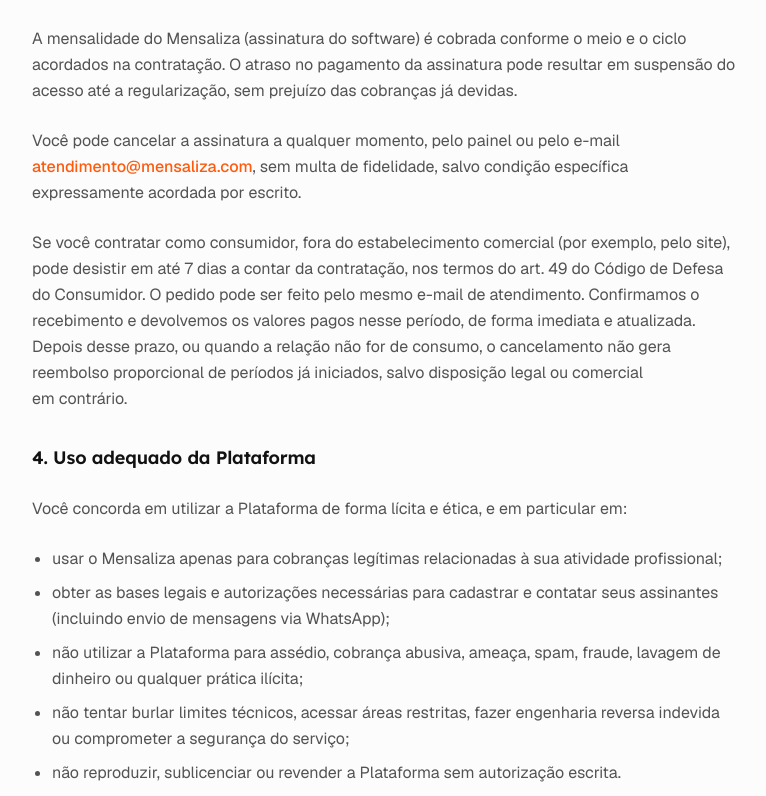
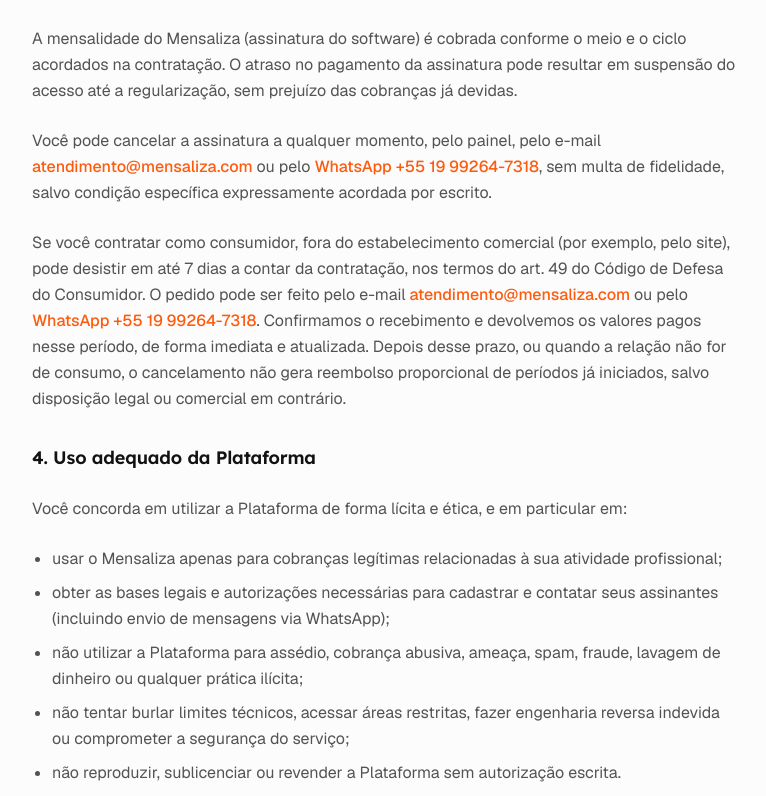
Before and after one commit to mensaliza/mensaliza_landing, a Next.js app: page /termos-de-uso in a window 1280 px wide. Shown: the part 1524-2320 px from the top of the page, without its empty margins (256-1022 px from the left). Built offline with nearby package versions, Linux system fonts and the light colour scheme; no server answers.

Commit message:
feat: add instagram and whats in all pages

```diff
--- a/src/app/politicas-de-privacidade/page.tsx
+++ b/src/app/politicas-de-privacidade/page.tsx
@@ -4,7 +4,12 @@
 import { SiteFooter } from "@/components/landing/site-footer";
 import { SiteHeader } from "@/components/landing/site-header";
 import { JsonLd } from "@/components/seo/json-ld";
-import { LEGAL_EMAIL, SUPPORT_EMAIL } from "@/lib/site-urls";
+import {
+  LEGAL_EMAIL,
+  SUPPORT_EMAIL,
+  SUPPORT_WHATSAPP_DISPLAY,
+  SUPPORT_WHATSAPP_URL,
+} from "@/lib/site-urls";
 import { buildBreadcrumbJsonLd, buildPageMetadata } from "@/lib/seo";
 
 export const metadata = buildPageMetadata({
@@ -57,7 +62,11 @@
             O controlador dos dados de profissionais e visitantes é o Mensaliza,
             responsável pelo site mensaliza.com e pelo aplicativo web. Suporte,
             conta e cancelamento:{" "}
-            <a href={`mailto:${SUPPORT_EMAIL}`}>{SUPPORT_EMAIL}</a>. Privacidade,
+            <a href={`mailto:${SUPPORT_EMAIL}`}>{SUPPORT_EMAIL}</a> ou{" "}
+            <a href={SUPPORT_WHATSAPP_URL} target="_blank" rel="noopener noreferrer">
+              WhatsApp {SUPPORT_WHATSAPP_DISPLAY}
+            </a>
+            . Privacidade, LGPD e exercício de direitos do titular:{" "}
             LGPD e exercício de direitos do titular:{" "}
             <a href={`mailto:${LEGAL_EMAIL}`}>{LEGAL_EMAIL}</a>, atendido pela
             equipe do Mensaliza responsável por esses assuntos.
@@ -286,7 +295,11 @@
           <p>
             Dúvidas de suporte, conta, cobrança da assinatura do software ou uso
             da Plataforma:{" "}
-            <a href={`mailto:${SUPPORT_EMAIL}`}>{SUPPORT_EMAIL}</a>.
+            <a href={`mailto:${SUPPORT_EMAIL}`}>{SUPPORT_EMAIL}</a> ou{" "}
+            <a href={SUPPORT_WHATSAPP_URL} target="_blank" rel="noopener noreferrer">
+              WhatsApp {SUPPORT_WHATSAPP_DISPLAY}
+            </a>
+            .
           </p>
         </LegalPageShell>
       </main>
--- a/src/app/termos-de-uso/page.tsx
+++ b/src/app/termos-de-uso/page.tsx
@@ -4,7 +4,12 @@
 import { SiteFooter } from "@/components/landing/site-footer";
 import { SiteHeader } from "@/components/landing/site-header";
 import { JsonLd } from "@/components/seo/json-ld";
-import { LEGAL_EMAIL, SUPPORT_EMAIL } from "@/lib/site-urls";
+import {
+  LEGAL_EMAIL,
+  SUPPORT_EMAIL,
+  SUPPORT_WHATSAPP_DISPLAY,
+  SUPPORT_WHATSAPP_URL,
+} from "@/lib/site-urls";
 import { buildBreadcrumbJsonLd, buildPageMetadata } from "@/lib/seo";
 
 export const metadata = buildPageMetadata({
@@ -107,22 +112,29 @@
             regularização, sem prejuízo das cobranças já devidas.
           </p>
           <p>
-            Você pode cancelar a assinatura a qualquer momento, pelo painel ou
-            pelo e-mail{" "}
-            <a href={`mailto:${SUPPORT_EMAIL}`}>{SUPPORT_EMAIL}</a>, sem multa de
-            fidelidade, salvo condição específica expressamente acordada por
-            escrito.
+            Você pode cancelar a assinatura a qualquer momento, pelo painel, pelo
+            e-mail{" "}
+            <a href={`mailto:${SUPPORT_EMAIL}`}>{SUPPORT_EMAIL}</a> ou pelo{" "}
+            <a href={SUPPORT_WHATSAPP_URL} target="_blank" rel="noopener noreferrer">
+              WhatsApp {SUPPORT_WHATSAPP_DISPLAY}
+            </a>
+            , sem multa de fidelidade, salvo condição específica expressamente
+            acordada por escrito.
           </p>
           <p>
             Se você contratar como consumidor, fora do estabelecimento comercial
             (por exemplo, pelo site), pode desistir em até 7 dias a contar da
             contratação, nos termos do art. 49 do Código de Defesa do Consumidor.
-            O pedido pode ser feito pelo mesmo e-mail de atendimento. Confirmamos
-            o recebimento e devolvemos os valores pagos nesse período, de forma
-            imediata e atualizada. Depois desse prazo, ou quando a relação não
-            for de consumo, o cancelamento não gera reembolso proporcional de
-            períodos já iniciados, salvo disposição legal ou comercial em
-            contrário.
+            O pedido pode ser feito pelo e-mail{" "}
+            <a href={`mailto:${SUPPORT_EMAIL}`}>{SUPPORT_EMAIL}</a> ou pelo{" "}
+            <a href={SUPPORT_WHATSAPP_URL} target="_blank" rel="noopener noreferrer">
+              WhatsApp {SUPPORT_WHATSAPP_DISPLAY}
+            </a>
+            . Confirmamos o recebimento e devolvemos os valores pagos nesse
+            período, de forma imediata e atualizada. Depois desse prazo, ou quando
+            a relação não for de consumo, o cancelamento não gera reembolso
+            proporcional de períodos já iniciados, salvo disposição legal ou
+            comercial em contrário.
           </p>
 
           <h2>4. Uso adequado da Plataforma</h2>
@@ -247,7 +259,11 @@
             risco à segurança, uso ilícito, inadimplência ou determinação legal.
             Você pode encerrar o uso cancelando a assinatura pelo painel ou
             solicitando o encerramento da conta em{" "}
-            <a href={`mailto:${SUPPORT_EMAIL}`}>{SUPPORT_EMAIL}</a>.
+            <a href={`mailto:${SUPPORT_EMAIL}`}>{SUPPORT_EMAIL}</a> ou pelo{" "}
+            <a href={SUPPORT_WHATSAPP_URL} target="_blank" rel="noopener noreferrer">
+              WhatsApp {SUPPORT_WHATSAPP_DISPLAY}
+            </a>
+            .
           </p>
 
           <h2>11. Lei aplicável e foro</h2>
@@ -262,7 +278,11 @@
           <h2>12. Contato</h2>
           <p>
             Suporte, dúvidas sobre a conta, cancelamento e encerramento:{" "}
-            <a href={`mailto:${SUPPORT_EMAIL}`}>{SUPPORT_EMAIL}</a>.
+            <a href={`mailto:${SUPPORT_EMAIL}`}>{SUPPORT_EMAIL}</a> ou{" "}
+            <a href={SUPPORT_WHATSAPP_URL} target="_blank" rel="noopener noreferrer">
+              WhatsApp {SUPPORT_WHATSAPP_DISPLAY}
+            </a>
+            .
           </p>
           <p>
             Notificações sobre estes Termos e demais assuntos legais:{" "}
--- a/src/lib/landing-content.ts
+++ b/src/lib/landing-content.ts
@@ -1,7 +1,16 @@
+import {
+  SUPPORT_EMAIL,
+  SUPPORT_WHATSAPP_DISPLAY,
+} from "./site-urls";
+
 export {
   APP_URL,
+  INSTAGRAM_HANDLE,
+  INSTAGRAM_URL,
   LEGAL_EMAIL,
   SUPPORT_EMAIL,
+  SUPPORT_WHATSAPP_DISPLAY,
+  SUPPORT_WHATSAPP_URL,
   getAppLinkProps,
   getDemoHref,
   getDemoLinkProps,
@@ -372,7 +381,7 @@
   {
     question: "Posso cancelar quando quiser?",
     answer:
-      "Sim. Sem fidelidade, sem multa. Você cancela quando quiser pelo painel ou pelo e-mail atendimento@mensaliza.com.",
+      `Sim. Sem fidelidade, sem multa. Você cancela quando quiser pelo painel, pelo e-mail ${SUPPORT_EMAIL} ou pelo WhatsApp ${SUPPORT_WHATSAPP_DISPLAY}.`,
   },
   {
     question: "Como começo?",
--- a/src/lib/seo.ts
+++ b/src/lib/seo.ts
@@ -6,6 +6,11 @@
   pricingPlans,
   professionalSteps,
 } from "@/lib/landing-content";
+import {
+  INSTAGRAM_URL,
+  SUPPORT_EMAIL,
+  SUPPORT_WHATSAPP_DISPLAY,
+} from "@/lib/site-urls";
 
 export const SITE_URL = "https://mensaliza.com";
 export const SITE_NAME = "Mensaliza";
@@ -137,6 +142,15 @@
     url: SITE_URL,
     logo: absoluteUrl(OG_IMAGE.url),
     description: DEFAULT_DESCRIPTION,
+    sameAs: [INSTAGRAM_URL],
+    contactPoint: {
+      "@type": "ContactPoint",
+      contactType: "customer support",
+      email: SUPPORT_EMAIL,
+      telephone: SUPPORT_WHATSAPP_DISPLAY,
+      areaServed: "BR",
+      availableLanguage: "Portuguese",
+    },
   };
 }
 
--- a/src/lib/site-urls.ts
+++ b/src/lib/site-urls.ts
@@ -7,8 +7,17 @@
 /** Customer support, account, cancellation, and demo requests. */
 export const SUPPORT_EMAIL = "atendimento@mensaliza.com";
 
+/** Public customer-support WhatsApp, shown as dialed in Brazil. */
+export const SUPPORT_WHATSAPP_DISPLAY = "+55 19 99264-7318";
+
+export const SUPPORT_WHATSAPP_URL = "https://wa.me/5519992647318";
+
 /** Legal notices, LGPD, data-subject rights, and the privacy team channel. */
 export const LEGAL_EMAIL = "contato@mensaliza.com";
+
+export const INSTAGRAM_HANDLE = "@mensaliza";
+
+export const INSTAGRAM_URL = "https://www.instagram.com/mensaliza";
 
 const DEFAULT_APP_ORIGIN = "https://app.mensaliza.com";
 
```
Also changed, not shown: src/components/landing/site-footer.tsx (+58 -11 lines), 2 other files (tests, documents, lock files or other folders).
